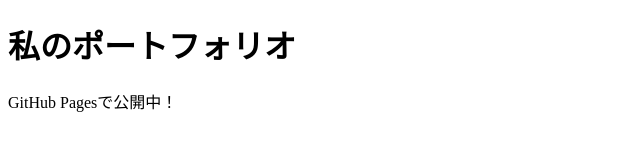
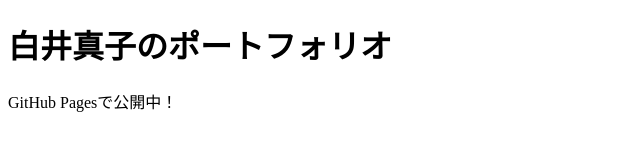
Before and after one commit to shirai-04/task_manager.py, a plain HTML site: page index.html in a window 1280 px wide. Shown: the whole page, without its empty margins (0-640 px from the left). Drawn offline with Linux system fonts and the light colour scheme.

Commit message:
Update index.html

```diff
--- a/index.html
+++ b/index.html
@@ -6,7 +6,7 @@
     <title>ポートフォリオ</title>
 </head>
 <body>
-    <h1>私のポートフォリオ</h1>
+    <h1>白井真子のポートフォリオ</h1>
     <p>GitHub Pagesで公開中！</p>
 </body>
 </html>
```
